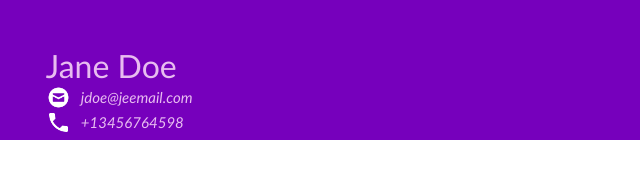
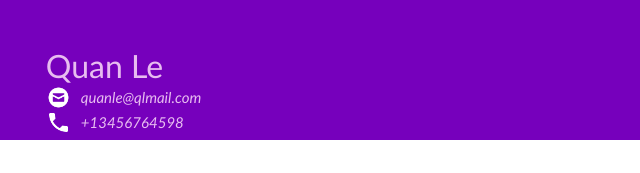
Before and after one commit to quanlh87usa/my-portfolio, a plain HTML site: page index.html in a window 1280 px wide. Shown: the top 173 px of the page, 0-640 px from the left. Drawn offline with Linux system fonts and the light colour scheme.

Commit message:
Update index.html

```diff
--- a/index.html
+++ b/index.html
@@ -10,10 +10,10 @@
     <nav>
       <div id="home">
         <div class="profile_name">
-          Jane Doe
+          Quan Le
           <div class="contact_info">
             <img src="html_finalprojimages/envelope.png" alt="https://icons8.com/icon/124377/circled-envelope"/>
-          jdoe@jeemail.com
+          quanle@qlmail.com
         </div>
         <div style="clear:both;"></div>
         <div class="contact_info">
```
